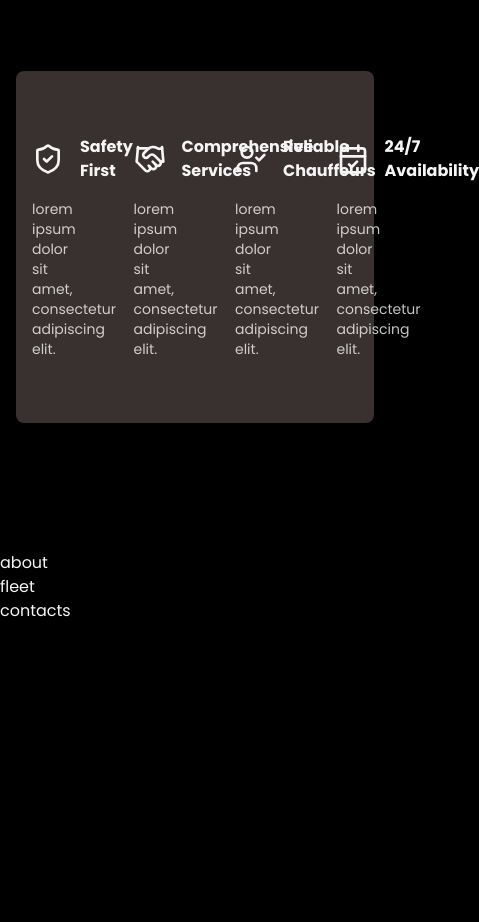
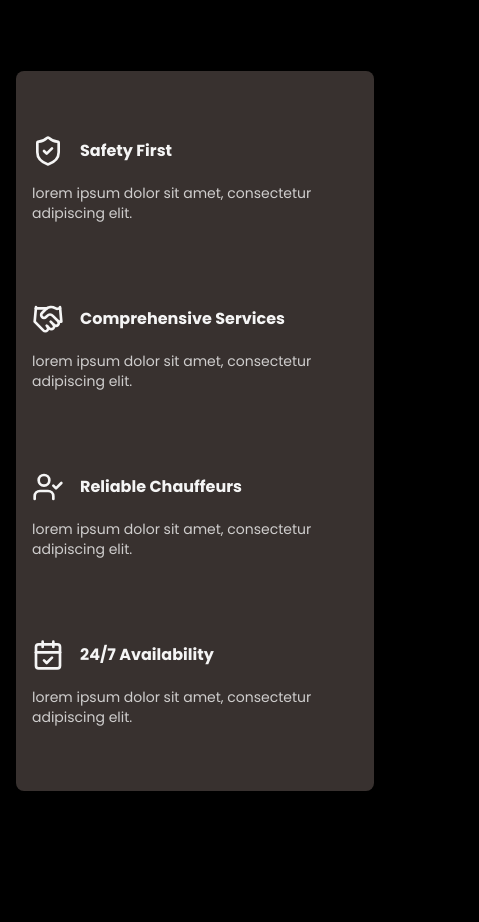
Before and after one commit to RicardoRocha27/top-drivers, a Next.js app: page /en in a window 390 px wide. Shown: the part 1520-2442 px from the top of the page, 479 px wide, since content can reach past the window. Before the commit the page ends 2143 px from the top, so only its background shows below. Built offline with nearby package versions, Linux system fonts and the light colour scheme.

Commit message:
EDIT: make banner responsive (to change in future)

```diff
--- a/app/[locale]/(home)/_components/banner/banner.tsx
+++ b/app/[locale]/(home)/_components/banner/banner.tsx
@@ -2,11 +2,12 @@
 import { BannerIcon } from "./banner-icon";
 import { CalendarCheck, Handshake, ShieldCheck, UserCheck } from "lucide-react";
 
+// TODO: MAKE THIS LOOK BETTER ON MOBILE
 export const Banner = () => {
   return (
     <Container>
       <div className="bg-secondary rounded-lg w-full py-16 px-4 my-32">
-        <div className="grid grid-cols-4 gap-20 max-w-6xl mx-auto">
+        <div className="grid grid-cols-1 sm:grid-cols-2 md:grid-cols-3 lg:grid-cols-4 gap-20 max-w-6xl mx-auto">
           <BannerIcon
             icon={<ShieldCheck className="size-8" />}
             titleKeyword="banner1.title"
```
